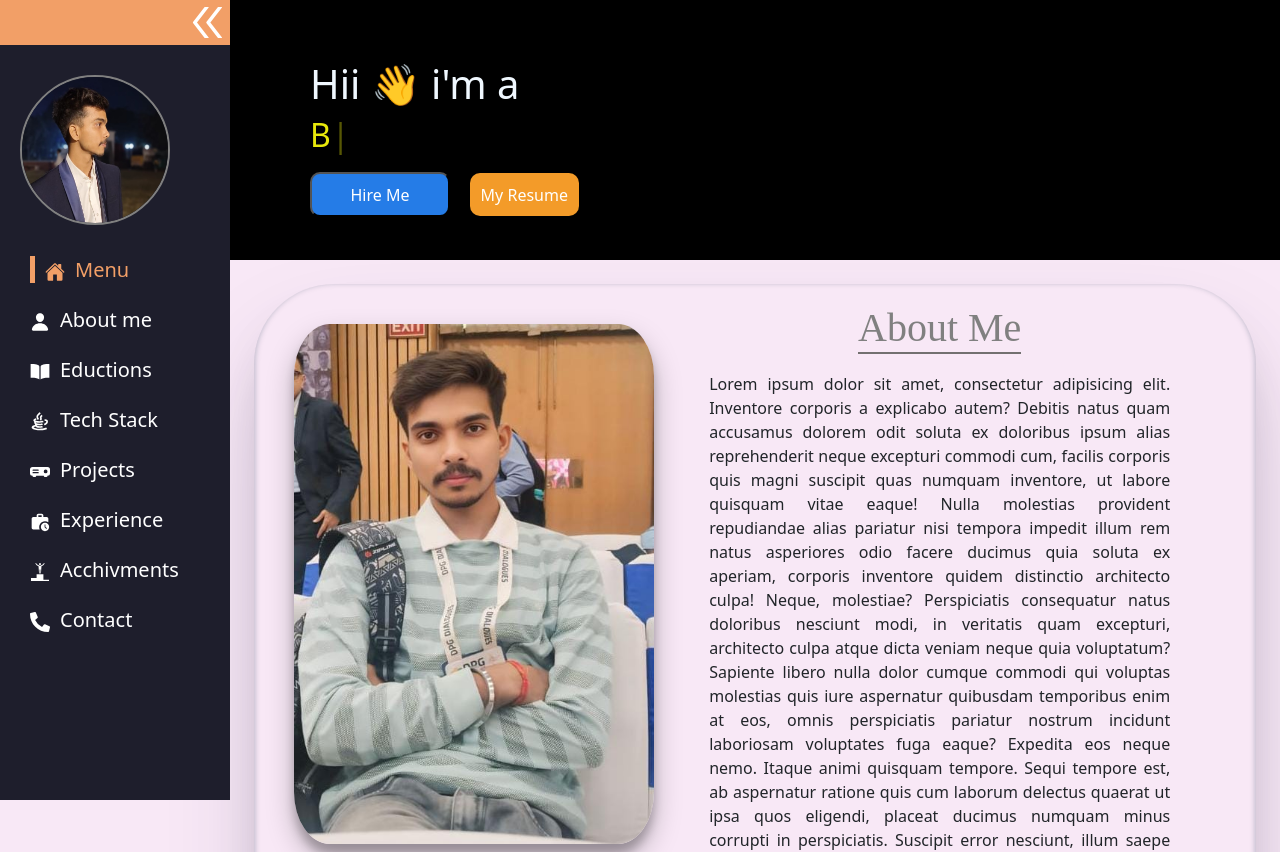
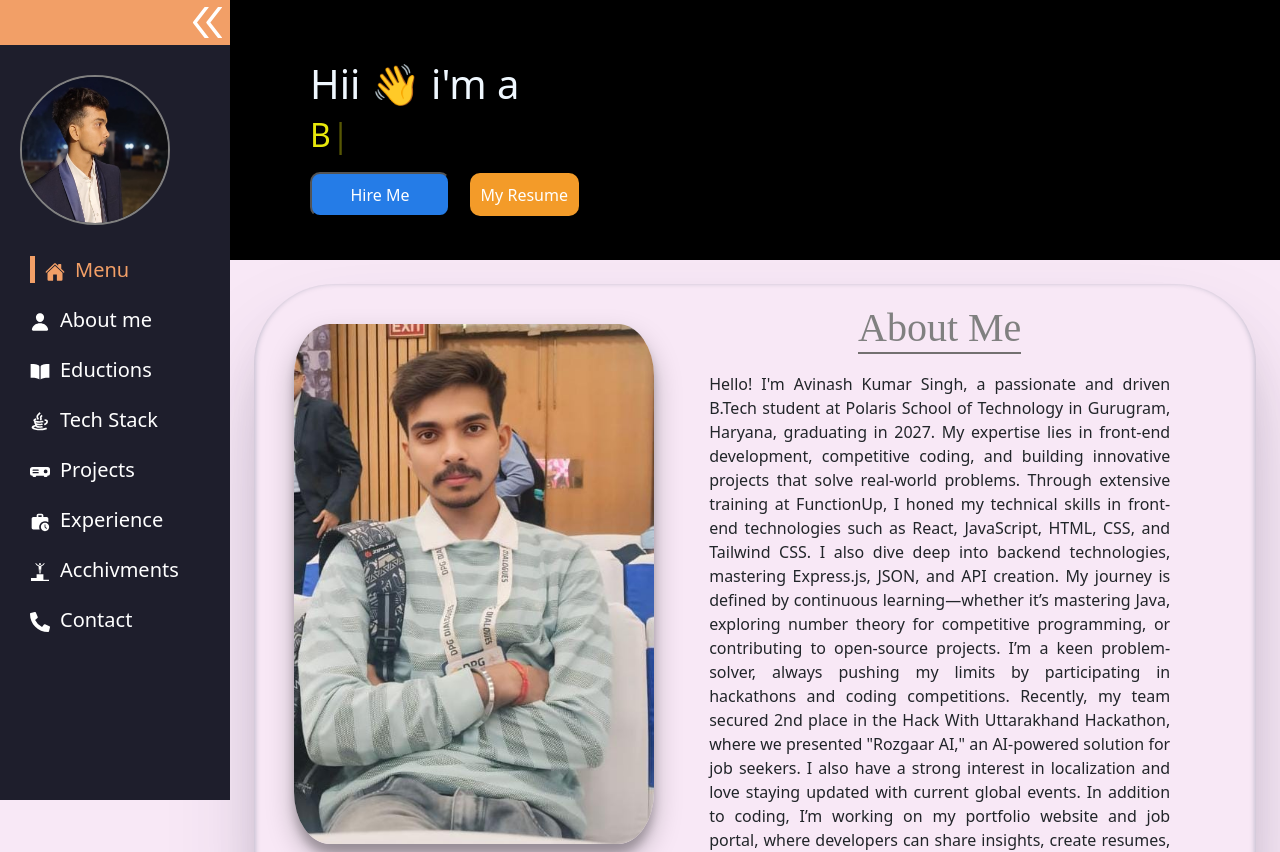
Before and after one commit to avinashkrsingh01/My-Portfolio-web, a React (Vite) app: page / in a window 1280 px wide. Shown: the top 852 px of the page. Built offline with nearby package versions, Linux system fonts and the light colour scheme.

Commit message:
about me added

```diff
--- a/src/pages/About/About.jsx
+++ b/src/pages/About/About.jsx
@@ -12,7 +12,17 @@ export default function About() {
             </div>
             <div className='col-md-6 about-contant'>
                 <h1> About Me</h1>
-                <p>Lorem ipsum dolor sit amet, consectetur adipisicing elit. Inventore corporis a explicabo autem? Debitis natus quam accusamus dolorem odit soluta ex doloribus ipsum alias reprehenderit neque excepturi commodi cum, facilis corporis quis magni suscipit quas numquam inventore, ut labore quisquam vitae eaque! Nulla molestias provident repudiandae alias pariatur nisi tempora impedit illum rem natus asperiores odio facere ducimus quia soluta ex aperiam, corporis inventore quidem distinctio architecto culpa! Neque, molestiae? Perspiciatis consequatur natus doloribus nesciunt modi, in veritatis quam excepturi, architecto culpa atque dicta veniam neque quia voluptatum? Sapiente libero nulla dolor cumque commodi qui voluptas molestias quis iure aspernatur quibusdam temporibus enim at eos, omnis perspiciatis pariatur nostrum incidunt laboriosam voluptates fuga eaque? Expedita eos neque nemo. Itaque animi quisquam tempore. Sequi tempore est, ab aspernatur ratione quis cum laborum delectus quaerat ut ipsa quos eligendi, placeat ducimus numquam minus corrupti in perspiciatis. Suscipit error nesciunt, illum saepe ipsam reprehenderit delectus eos itaque qui aliquam enim, minima officia quaerat sed sit ipsa obcaecati voluptas esse! Cum, eos expedita voluptatem consequuntur quas at perferendis ipsam in ab beatae quo numquam ratione ullam laudantium veniam.</p>
+                <p>Hello! I'm Avinash Kumar Singh, a passionate and driven B.Tech student at Polaris School of Technology in Gurugram, Haryana, graduating in 2027. My expertise lies in front-end development, competitive coding, and building innovative projects that solve real-world problems.
+
+Through extensive training at FunctionUp, I honed my technical skills in front-end technologies such as React, JavaScript, HTML, CSS, and Tailwind CSS. I also dive deep into backend technologies, mastering Express.js, JSON, and API creation. My journey is defined by continuous learning—whether it’s mastering Java, exploring number theory for competitive programming, or contributing to open-source projects.
+
+I’m a keen problem-solver, always pushing my limits by participating in hackathons and coding competitions. Recently, my team secured 2nd place in the Hack With Uttarakhand Hackathon, where we presented "Rozgaar AI," an AI-powered solution for job seekers. I also have a strong interest in localization and love staying updated with current global events.
+
+In addition to coding, I’m working on my portfolio website and job portal, where developers can share insights, create resumes, and prepare effectively for interviews.
+
+Let’s connect and create something impactful together!
+
+</p>
             </div>
         </div>
       </div>
```
